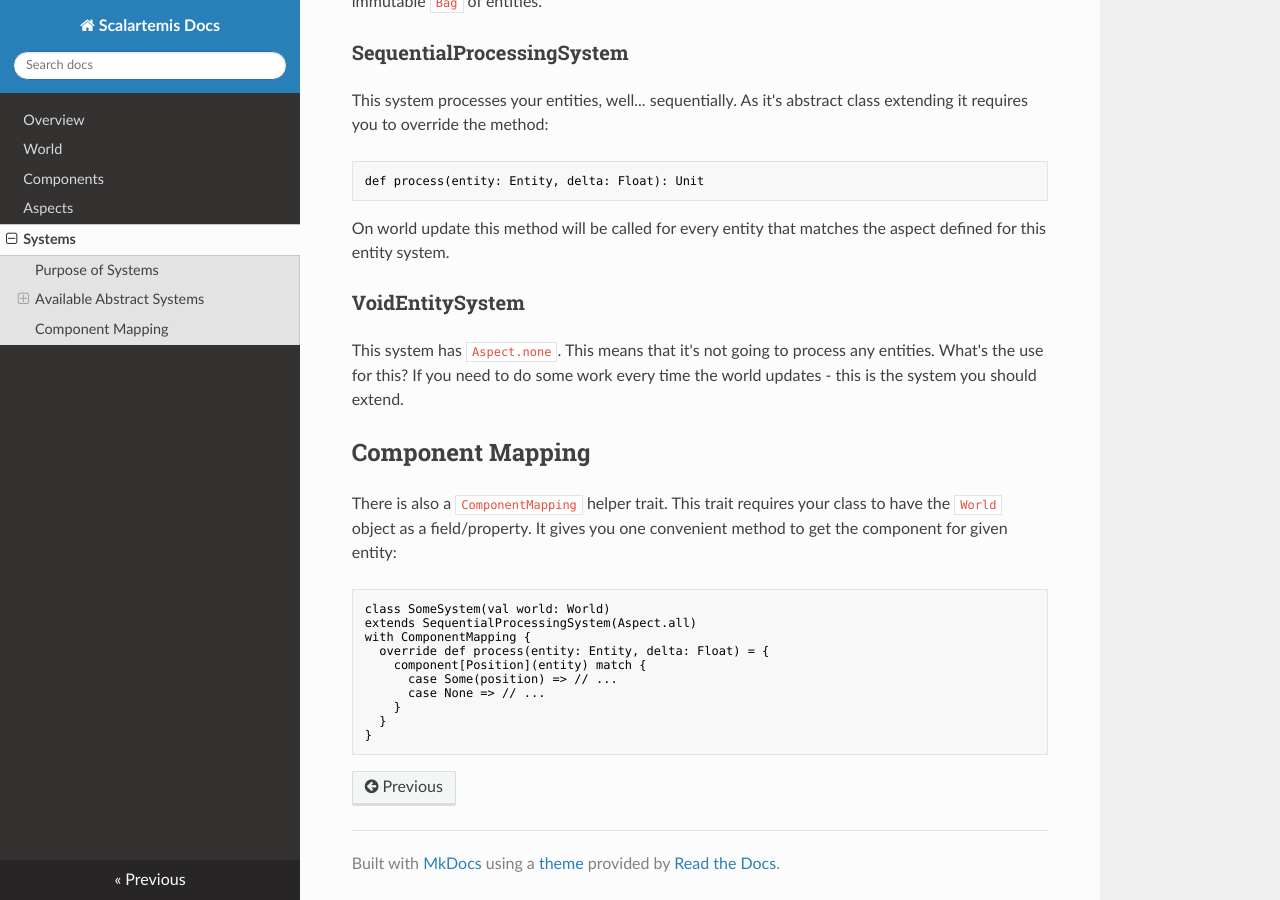
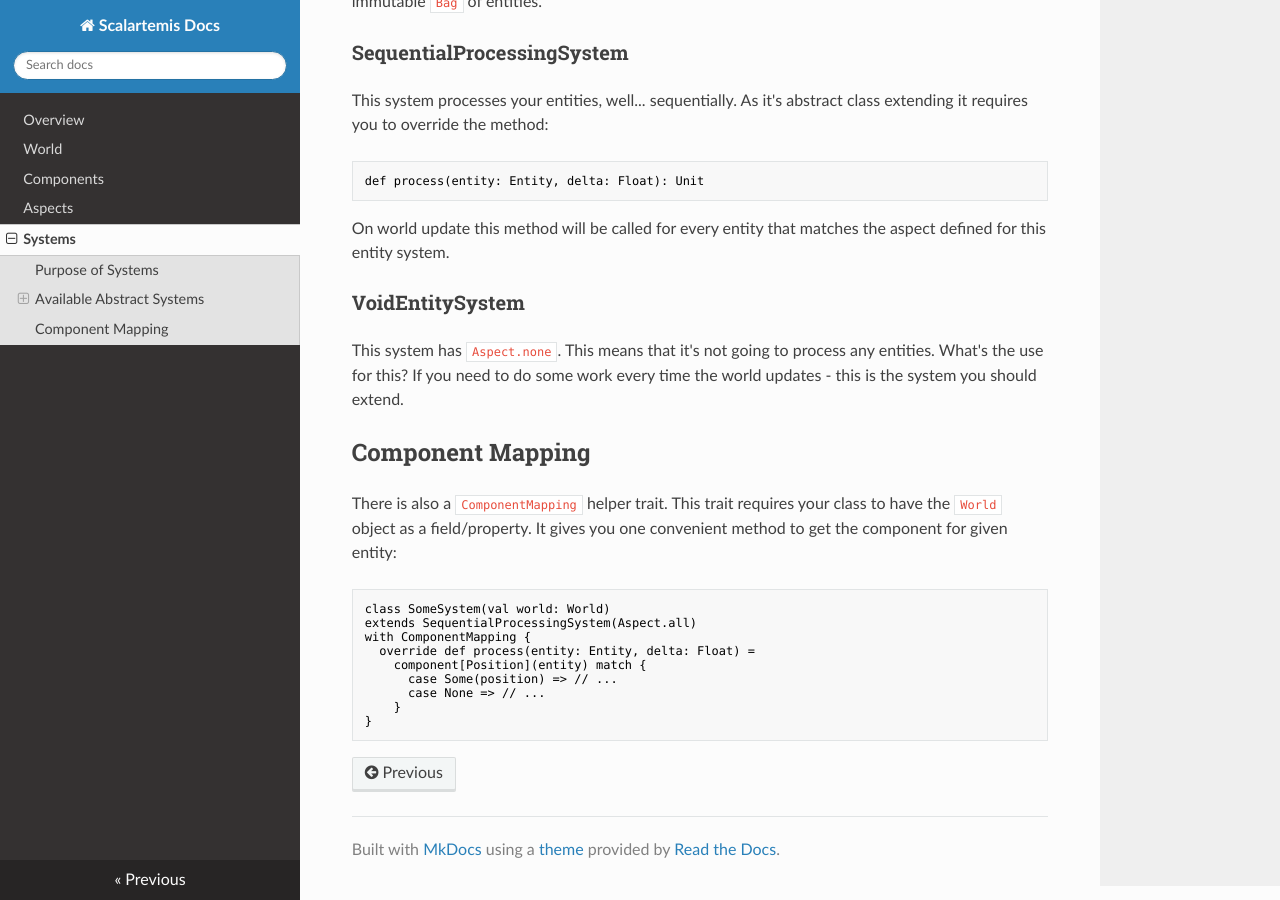
Before and after one commit to marad/scalartemis, an MkDocs documentation site: the page built from docs/systems.md, in a window 1280 px wide and 900 px high, scrolled down 630 px. Built offline with MkDocs 1.6.1, drawn with Linux system fonts in a browser that asks for light colours; nearby versions of some CDN libraries; old or Windows-style settings are respelled for this version of MkDocs.

Commit message:
Removed unneeded braces

````diff
--- a/docs/systems.md
+++ b/docs/systems.md
@@ -51,11 +51,10 @@ entity:
 class SomeSystem(val world: World)
 extends SequentialProcessingSystem(Aspect.all)
 with ComponentMapping {
-  override def process(entity: Entity, delta: Float) = {
+  override def process(entity: Entity, delta: Float) =
     component[Position](entity) match {
       case Some(position) => // ...
       case None => // ...
     }
-  }
 }
 ```
````
